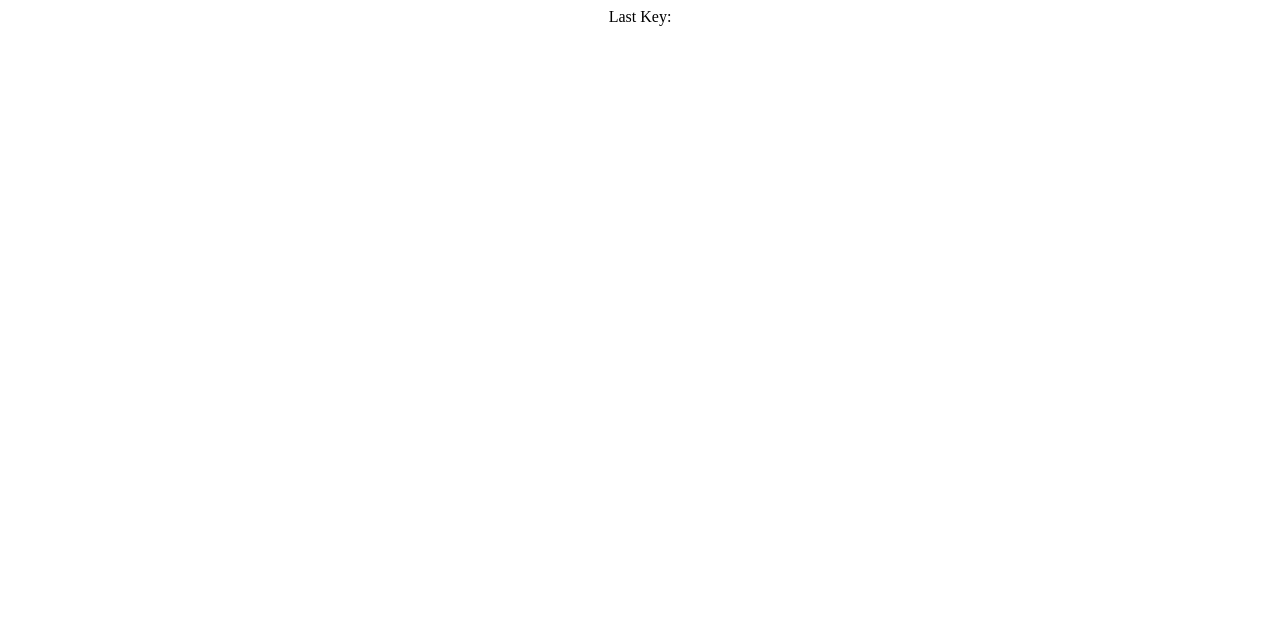
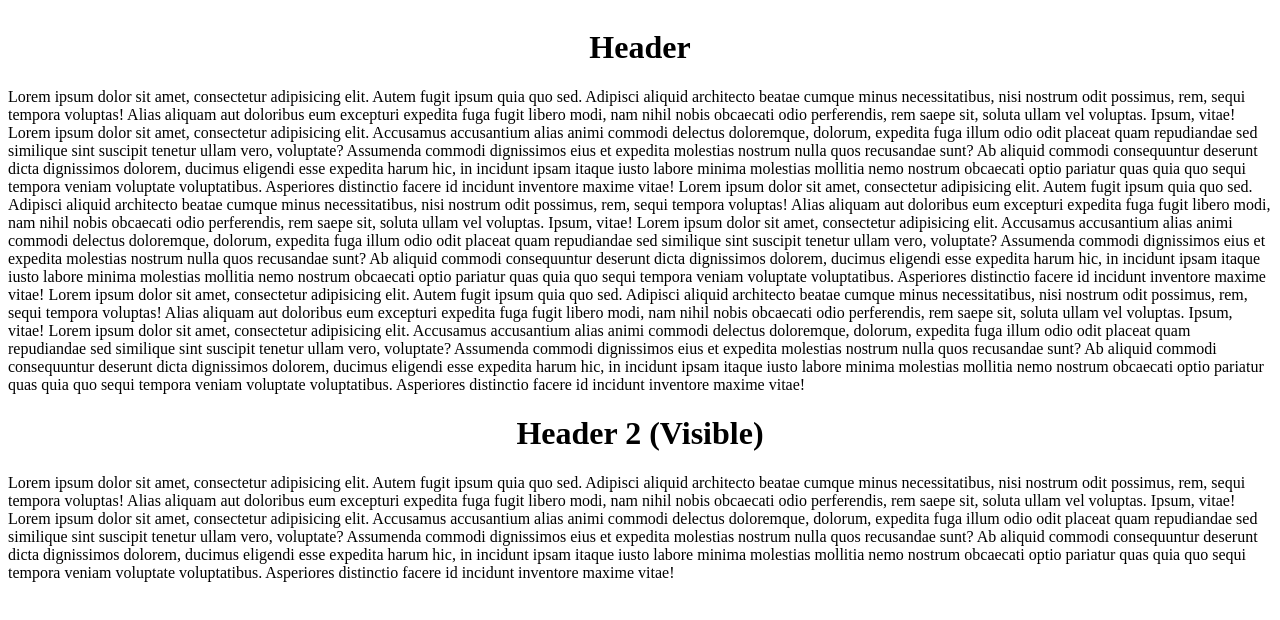
Before and after one commit to JunaidSikander/Custom-Hooks, a React (Create React App) app: page / in a window 1280 px wide. Shown: the top 620 px of the page. Built offline with nearby package versions, Linux system fonts and the light colour scheme.

Commit message:
:sparkles: [ADD] useOnScreen Hook

```diff
--- a/src/App.js
+++ b/src/App.js
@@ -1,7 +1,16 @@
 import {
-    ArrayComponent, AsyncComponent,
-    DebounceComponent, DeepCompareEffectComponent, EventListenerComponent, FetchComponent,
-    LocalStorageHook, PreviousComponent, ScriptComponent, StateWithHistoryComponent, StorageComponent,
+    ArrayComponent,
+    AsyncComponent,
+    DebounceComponent,
+    DeepCompareEffectComponent,
+    EventListenerComponent,
+    FetchComponent,
+    LocalStorageHook,
+    OnScreenComponent,
+    PreviousComponent,
+    ScriptComponent,
+    StateWithHistoryComponent,
+    StorageComponent,
     TimeoutComponent,
     ToggleComponent,
     UpdateEffectComponent,
@@ -25,7 +34,8 @@ function App() {
             {/*<FetchComponent/>*/}
             {/*<ScriptComponent/>*/}
             {/*<DeepCompareEffectComponent/>*/}
-            <EventListenerComponent/>
+            {/*<EventListenerComponent/>*/}
+            <OnScreenComponent/>
         </div>
     );
 }
--- /dev/null
+++ b/src/components/OnScreenComponent.js
@@ -0,0 +1,65 @@
+import React, {useRef} from 'react'
+import {useOnScreen} from "hooks";
+
+const OnScreenComponent = () => {
+    const headerTwoRef = useRef();
+    const visible = useOnScreen(headerTwoRef, "-100px");
+
+    return (
+        <>
+            <h1>Header</h1>
+            <div>
+                Lorem ipsum dolor sit amet, consectetur adipisicing elit. Autem fugit ipsum quia quo sed. Adipisci
+                aliquid architecto beatae cumque minus necessitatibus, nisi nostrum odit possimus, rem, sequi tempora
+                voluptas! Alias aliquam aut doloribus eum excepturi expedita fuga fugit libero modi, nam nihil nobis
+                obcaecati odio perferendis, rem saepe sit, soluta ullam vel voluptas. Ipsum, vitae!
+                Lorem ipsum dolor sit amet, consectetur adipisicing elit. Accusamus accusantium alias animi commodi
+                delectus doloremque, dolorum, expedita fuga illum odio odit placeat quam repudiandae sed similique sint
+                suscipit tenetur ullam vero, voluptate? Assumenda commodi dignissimos eius et expedita molestias nostrum
+                nulla quos recusandae sunt? Ab aliquid commodi consequuntur deserunt dicta dignissimos dolorem, ducimus
+                eligendi esse expedita harum hic, in incidunt ipsam itaque iusto labore minima molestias mollitia nemo
+                nostrum obcaecati optio pariatur quas quia quo sequi tempora veniam voluptate voluptatibus. Asperiores
+                distinctio facere id incidunt inventore maxime vitae!
+                Lorem ipsum dolor sit amet, consectetur adipisicing elit. Autem fugit ipsum quia quo sed. Adipisci
+                aliquid architecto beatae cumque minus necessitatibus, nisi nostrum odit possimus, rem, sequi tempora
+                voluptas! Alias aliquam aut doloribus eum excepturi expedita fuga fugit libero modi, nam nihil nobis
+                obcaecati odio perferendis, rem saepe sit, soluta ullam vel voluptas. Ipsum, vitae!
+                Lorem ipsum dolor sit amet, consectetur adipisicing elit. Accusamus accusantium alias animi commodi
+                delectus doloremque, dolorum, expedita fuga illum odio odit placeat quam repudiandae sed similique sint
+                suscipit tenetur ullam vero, voluptate? Assumenda commodi dignissimos eius et expedita molestias nostrum
+                nulla quos recusandae sunt? Ab aliquid commodi consequuntur deserunt dicta dignissimos dolorem, ducimus
+                eligendi esse expedita harum hic, in incidunt ipsam itaque iusto labore minima molestias mollitia nemo
+                nostrum obcaecati optio pariatur quas quia quo sequi tempora veniam voluptate voluptatibus. Asperiores
+                distinctio facere id incidunt inventore maxime vitae!
+                Lorem ipsum dolor sit amet, consectetur adipisicing elit. Autem fugit ipsum quia quo sed. Adipisci
+                aliquid architecto beatae cumque minus necessitatibus, nisi nostrum odit possimus, rem, sequi tempora
+                voluptas! Alias aliquam aut doloribus eum excepturi expedita fuga fugit libero modi, nam nihil nobis
+                obcaecati odio perferendis, rem saepe sit, soluta ullam vel voluptas. Ipsum, vitae!
+                Lorem ipsum dolor sit amet, consectetur adipisicing elit. Accusamus accusantium alias animi commodi
+                delectus doloremque, dolorum, expedita fuga illum odio odit placeat quam repudiandae sed similique sint
+                suscipit tenetur ullam vero, voluptate? Assumenda commodi dignissimos eius et expedita molestias nostrum
+                nulla quos recusandae sunt? Ab aliquid commodi consequuntur deserunt dicta dignissimos dolorem, ducimus
+                eligendi esse expedita harum hic, in incidunt ipsam itaque iusto labore minima molestias mollitia nemo
+                nostrum obcaecati optio pariatur quas quia quo sequi tempora veniam voluptate voluptatibus. Asperiores
+                distinctio facere id incidunt inventore maxime vitae!
+
+            </div>
+            <h1 ref={headerTwoRef}>Header 2 {visible && '(Visible)'}</h1>
+            <div>
+                Lorem ipsum dolor sit amet, consectetur adipisicing elit. Autem fugit ipsum quia quo sed. Adipisci
+                aliquid architecto beatae cumque minus necessitatibus, nisi nostrum odit possimus, rem, sequi tempora
+                voluptas! Alias aliquam aut doloribus eum excepturi expedita fuga fugit libero modi, nam nihil nobis
+                obcaecati odio perferendis, rem saepe sit, soluta ullam vel voluptas. Ipsum, vitae!
+                Lorem ipsum dolor sit amet, consectetur adipisicing elit. Accusamus accusantium alias animi commodi
+                delectus doloremque, dolorum, expedita fuga illum odio odit placeat quam repudiandae sed similique sint
+                suscipit tenetur ullam vero, voluptate? Assumenda commodi dignissimos eius et expedita molestias nostrum
+                nulla quos recusandae sunt? Ab aliquid commodi consequuntur deserunt dicta dignissimos dolorem, ducimus
+                eligendi esse expedita harum hic, in incidunt ipsam itaque iusto labore minima molestias mollitia nemo
+                nostrum obcaecati optio pariatur quas quia quo sequi tempora veniam voluptate voluptatibus. Asperiores
+                distinctio facere id incidunt inventore maxime vitae!
+            </div>
+        </>
+    )
+}
+
+export default OnScreenComponent
--- a/src/components/index.js
+++ b/src/components/index.js
@@ -8,6 +8,7 @@ import LocalStorageHook from "components/LocalStorageHook";
 import TimeoutComponent from "components/TimeoutComponent";
 import DebounceComponent from "components/DebounceComponent";
 import PreviousComponent from "components/PreviousComponent";
+import OnScreenComponent from "components/OnScreenComponent";
 import UpdateEffectComponent from "components/UpdateEffectComponent";
 import EventListenerComponent from "components/EventListenerComponent";
 import StateWithHistoryComponent from "components/StateWithHistoryComponent";
@@ -25,6 +26,7 @@ export {
     StorageComponent,
     DebounceComponent,
     PreviousComponent,
+    OnScreenComponent,
     UpdateEffectComponent,
     EventListenerComponent,
     StateWithHistoryComponent,
--- a/src/hooks/index.js
+++ b/src/hooks/index.js
@@ -6,13 +6,13 @@ import useScript from "hooks/useScript";
 import useTimeout from "hooks/useTimeout";
 import useDebounce from "hooks/useDebounce";
 import usePrevious from "hooks/usePrevious";
+import useOnScreen from "hooks/useOnScreen";
 import useLocalStorage from "hooks/useLocalStorage";
 import useUpdateLogger from "hooks/useUpdateLogger";
 import useUpdateEffect from "hooks/useUpdateEffect";
 import useEventListener from "hooks/useEventListener";
 import useStateWithHistory from "hooks/useStateWithHistory";
 import useDeepCompareEffect from "hooks/useDeepCompareEffect";
-
 
 export {
     useArray,
@@ -23,6 +23,7 @@ export {
     useTimeout,
     useDebounce,
     usePrevious,
+    useOnScreen,
     useLocalStorage,
     useUpdateLogger,
     useUpdateEffect,
--- /dev/null
+++ b/src/hooks/useOnScreen.js
@@ -0,0 +1,21 @@
+import {useEffect, useState} from "react";
+
+const useOnScreen = (ref, rootMargin = "0px") => {
+    const [isVisible, setVisible] = useState(false);
+
+    useEffect(() => {
+        console.log(ref.current);
+        if (ref.current == null) return;
+        const observer = new IntersectionObserver(([entry]) => setVisible(entry.isIntersecting), {rootMargin});
+        observer.observe(ref.current);
+
+        return () => {
+            if (ref.current == null) return;
+            observer.unobserve(ref.current)
+        }
+    }, [ref.current, rootMargin]);
+
+    return isVisible
+}
+
+export default useOnScreen
```
